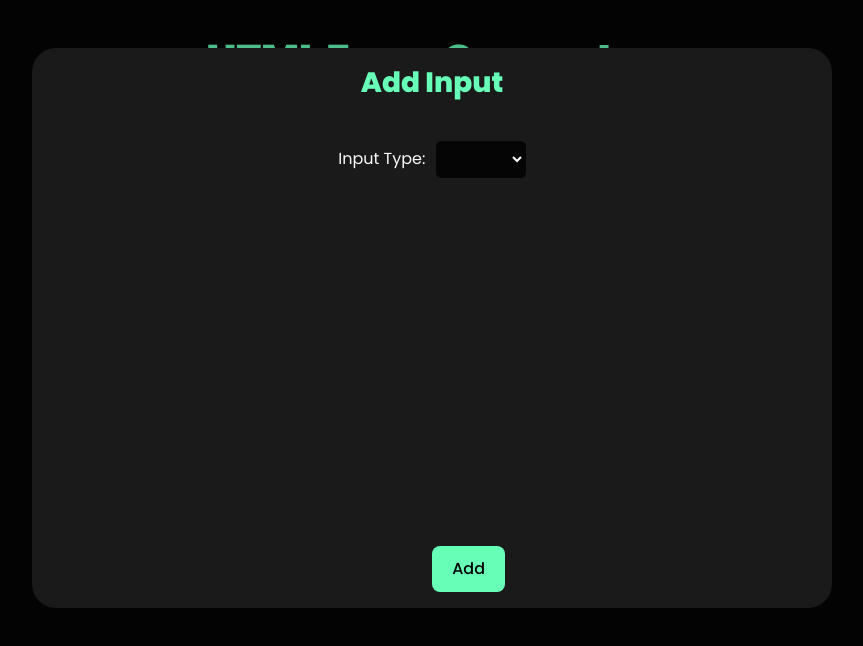
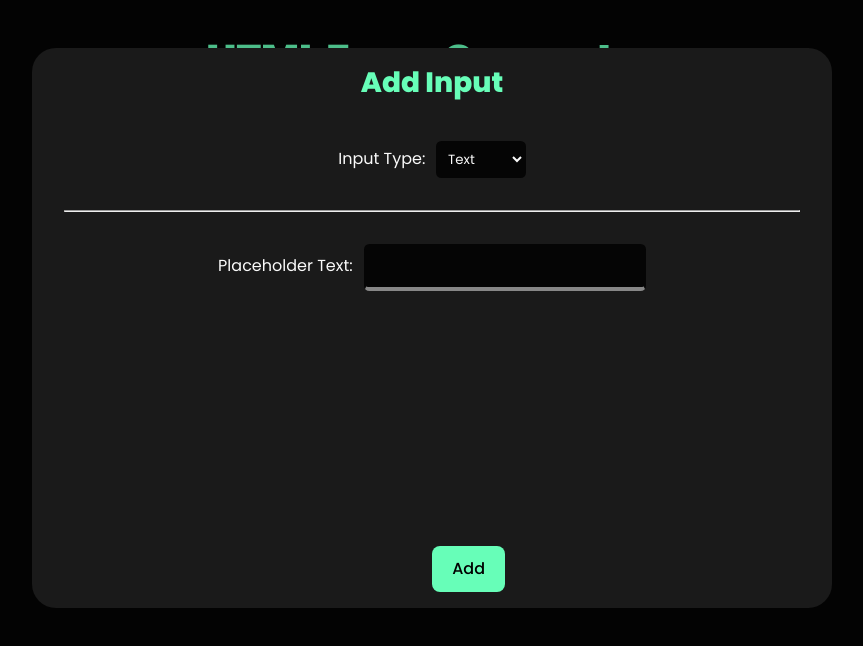
Before and after one commit to hazymaero/html-form-generator, a Svelte app: page / in a window 1280 px wide. Both pictures are taken after a click on the button "+ Add". Shown: the top 646 px of the page, without its empty margins (208-1071 px from the left). Built offline with nearby package versions, Linux system fonts and the light colour scheme.

Commit message:
fixed inputtype enum to work with select element

```diff
--- a/src/app.css
+++ b/src/app.css
@@ -6,6 +6,7 @@
     --text-color: #fafafa;
     --foreground-color: #1a1a1a;
     --secondary-accent-color: #fecde4;
+    --border-regular-color: #333333;
 
     font-family: "Poppins";
     line-height: 0em;
@@ -71,3 +72,38 @@ select {
 select:hover {
     filter: brightness(140%);
 }
+
+input::-webkit-outer-spin-button, input::-webkit-inner-spin-button {
+    -webkit-appearance: none;
+    margin: 0;
+}
+
+input {
+    outline: none;
+    padding: 0.5em;
+    color: var(--text-color);
+    background-color: var(--background-color);
+    border-radius: 0.4em;
+    margin-left: 0.5em;
+    font-family: "Poppins";
+    border-color: transparent;
+
+    transition: all 0.2s ease-in;
+}
+
+input[type=text], input[type=number] {
+    border-left-color: transparent;
+    border-top-color: transparent;
+    border-right-color: transparent;
+    border-bottom-width: 0.3em;
+    padding: 0.8em;
+
+    border-bottom-color: var(--border-regular-color);
+    -webkit-backface-visibility: hidden;
+
+-webkit-transform-style: preserve-3d;
+}
+
+input[type=text]:focus, input[type=number]:focus {
+    border-bottom-color: var(--accent-color);
+}
--- a/src/components/AddInputModal.svelte
+++ b/src/components/AddInputModal.svelte
@@ -10,19 +10,25 @@
         console.log("submit");
     }
 
+    const handleInputTypeChange = (e) => {
+        inputType = e.detail.newInputType;
+    }
+
 </script>
 
 
 <Modal on:visibility-change visibility={true}>
     <div slot="content" class="main-content">
         <h2>Add Input</h2>
-        <InputTypeForm on:input-type-change={(e) => inputType = e.detail.newInputType} />
-        <button class="submit-button" on:click={handleSubmit}>Add</button>
+        <InputTypeForm on:input-type-change={handleInputTypeChange} />
+        <button class="submit-button" on:click={(e) => handleInputTypeChange(e)}>Add</button>
+
+        <hr>
+
+        {#if inputType == InputType.Text}
+            <TextInputEditor />
+        {/if}
     </div>
-
-    {#if inputType === InputType.Text}
-        <TextInputEditor />
-    {/if}
 </Modal>
 
 <style>
@@ -34,6 +40,10 @@
 
         background-color: var(--foreground-color);
         border-radius: 1.5em;
+    }
+
+    hr {
+        margin: 2em;
     }
 
     h2 {
--- a/src/components/TextInputEditor.svelte
+++ b/src/components/TextInputEditor.svelte
@@ -0,0 +1,8 @@
+<script lang="ts">
+    export let placeholderText: string = "";
+</script>
+
+<div>
+    <label for="placeholderInput">Placeholder Text: </label>
+    <input bind:value={placeholderText} type="text" id="placeholderInput" />
+</div>
--- a/src/types.ts
+++ b/src/types.ts
@@ -1,7 +1,7 @@
 export enum InputType {
-    Text = "text",
-    Number = "number",
-    Option = "option",
+    Text = "Text",
+    Number = "Number",
+    Option = "Option",
 }
 
 export interface NewInputParamaters {
```
